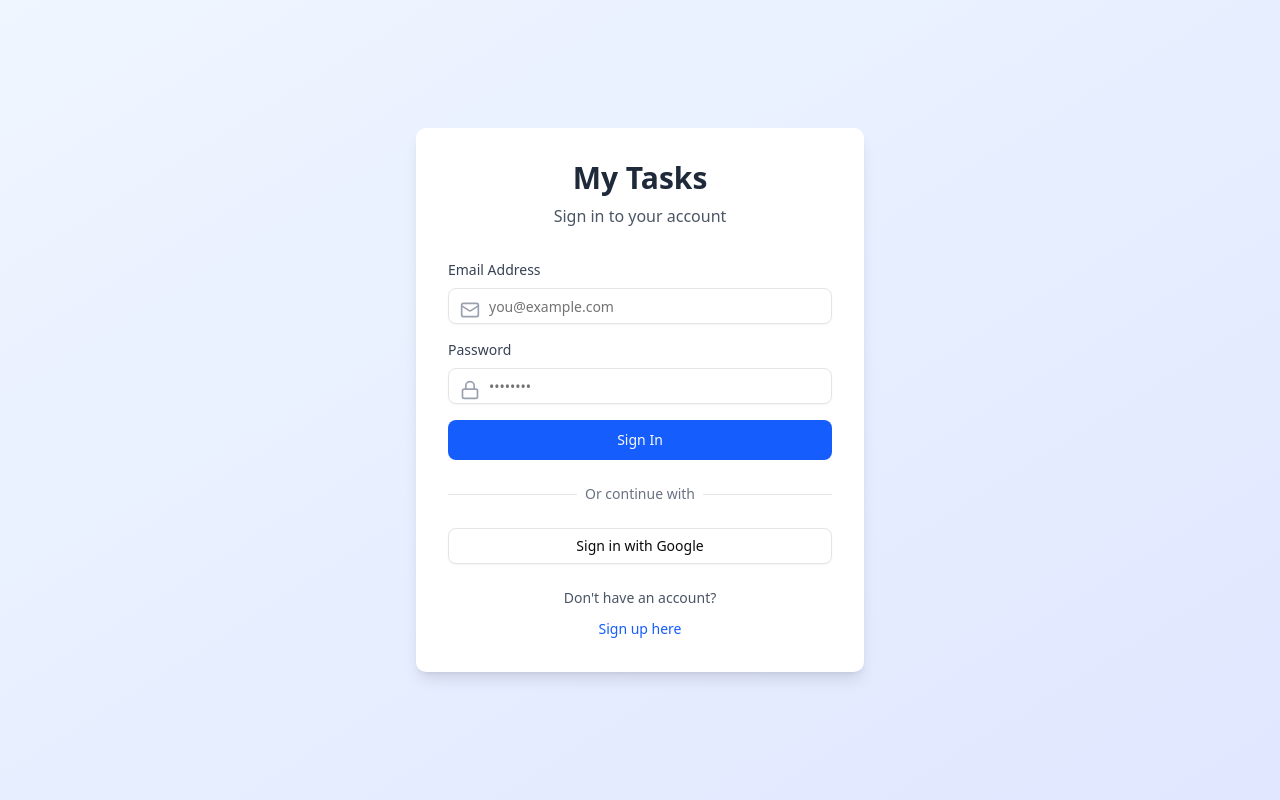
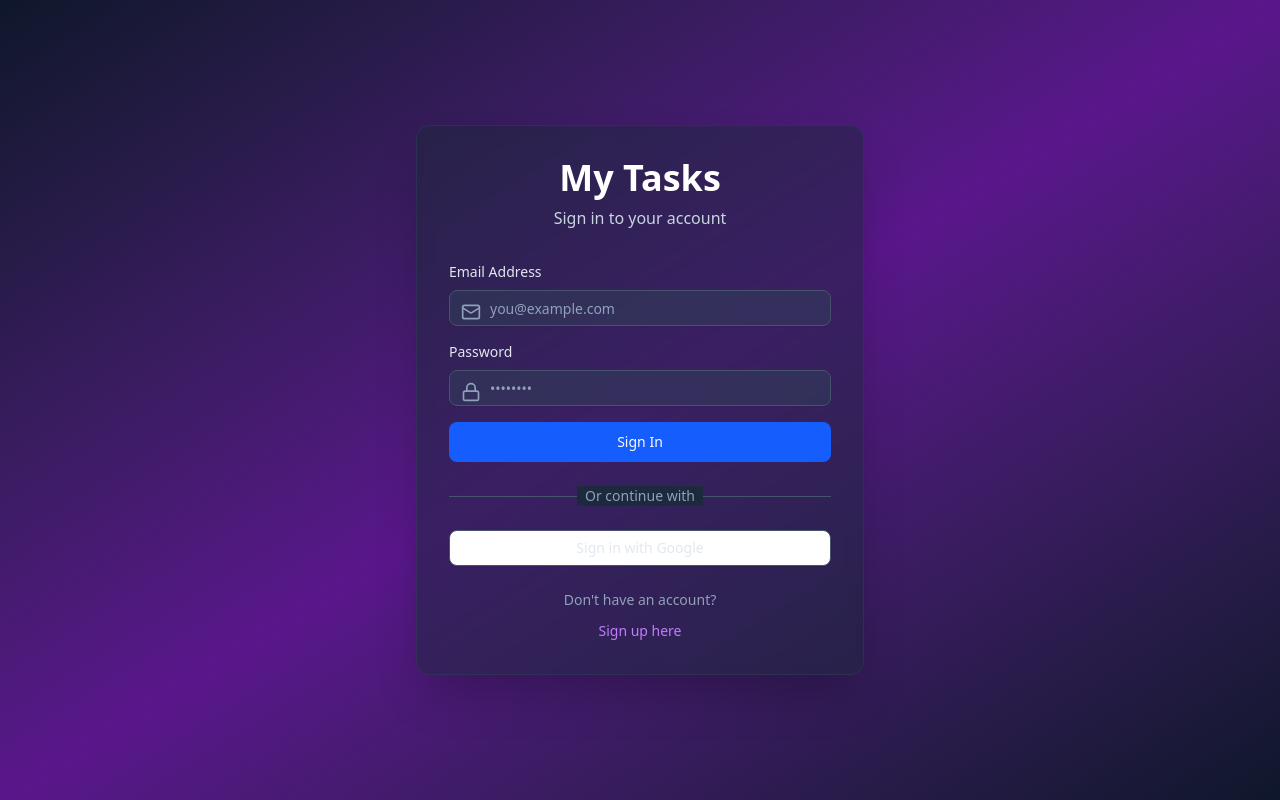
Before and after one commit to LunaDream74/todo_list, a Next.js app: page /login in a window 1280 px wide. Built offline with nearby package versions, Linux system fonts and the light colour scheme; no server answers.

Commit message:
UI login/signup changed

```diff
--- a/app/login/page.tsx
+++ b/app/login/page.tsx
@@ -78,19 +78,19 @@ export default function LoginPage() {
   };
 
   return (
-    <div className="min-h-screen bg-linear-to-br from-blue-50 to-indigo-100 flex items-center justify-center py-8 px-4">
-      <div className="bg-white rounded-lg shadow-lg p-8 w-full max-w-md">
+    <div className="min-h-screen bg-gradient-to-br from-slate-900 via-purple-900 to-slate-900 flex items-center justify-center py-8 px-4">
+      <div className="bg-slate-800/50 backdrop-blur-sm rounded-xl shadow-2xl border border-slate-700/50 p-8 w-full max-w-md">
         <div className="mb-8 text-center">
-          <h1 className="text-3xl font-bold text-gray-800 mb-2">
+          <h1 className="text-4xl font-bold text-white mb-2">
             My Tasks
           </h1>
-          <p className="text-gray-600">
+          <p className="text-slate-300">
             {isSignUp ? 'Create an account to get started' : 'Sign in to your account'}
           </p>
         </div>
 
         {error && (
-          <div className="mb-4 p-4 bg-red-50 border-2 border-red-200 rounded-lg text-red-600 text-sm">
+          <div className="mb-4 p-4 bg-red-900/20 border border-red-500/50 rounded-lg text-red-300 text-sm">
             {error}
           </div>
         )}
@@ -98,18 +98,18 @@ export default function LoginPage() {
         <form onSubmit={handleCredentialsSubmit} className="space-y-4 mb-6">
           {isSignUp && (
             <div>
-              <label className="block text-sm font-medium text-gray-700 mb-2">
+              <label className="block text-sm font-medium text-slate-200 mb-2">
                 Full Name
               </label>
               <div className="relative">
-                <User className="absolute left-3 top-3 w-5 h-5 text-gray-400" />
+                <User className="absolute left-3 top-3 w-5 h-5 text-slate-400" />
                 <Input
                   type="text"
                   name="name"
                   placeholder="John Doe"
                   value={formData.name}
                   onChange={handleInputChange}
-                  className="pl-10"
+                  className="pl-10 bg-slate-700/50 border-slate-600 text-white placeholder:text-slate-400"
                   disabled={isLoading}
                   required
                 />
@@ -118,18 +118,18 @@ export default function LoginPage() {
           )}
 
           <div>
-            <label className="block text-sm font-medium text-gray-700 mb-2">
+            <label className="block text-sm font-medium text-slate-200 mb-2">
               Email Address
             </label>
             <div className="relative">
-              <Mail className="absolute left-3 top-3 w-5 h-5 text-gray-400" />
+              <Mail className="absolute left-3 top-3 w-5 h-5 text-slate-400" />
               <Input
                 type="email"
                 name="email"
                 placeholder="you@example.com"
                 value={formData.email}
                 onChange={handleInputChange}
-                className="pl-10"
+                className="pl-10 bg-slate-700/50 border-slate-600 text-white placeholder:text-slate-400"
                 disabled={isLoading}
                 required
               />
@@ -137,18 +137,18 @@ export default function LoginPage() {
           </div>
 
           <div>
-            <label className="block text-sm font-medium text-gray-700 mb-2">
+            <label className="block text-sm font-medium text-slate-200 mb-2">
               Password
             </label>
             <div className="relative">
-              <Lock className="absolute left-3 top-3 w-5 h-5 text-gray-400" />
+              <Lock className="absolute left-3 top-3 w-5 h-5 text-slate-400" />
               <Input
                 type="password"
                 name="password"
                 placeholder="••••••••"
                 value={formData.password}
                 onChange={handleInputChange}
-                className="pl-10"
+                className="pl-10 bg-slate-700/50 border-slate-600 text-white placeholder:text-slate-400"
                 disabled={isLoading}
                 required
               />
@@ -168,17 +168,17 @@ export default function LoginPage() {
 
         <div className="relative mb-6">
           <div className="absolute inset-0 flex items-center">
-            <div className="w-full border-t border-gray-200"></div>
+            <div className="w-full border-t border-slate-600"></div>
           </div>
           <div className="relative flex justify-center text-sm">
-            <span className="px-2 bg-white text-gray-500">Or continue with</span>
+            <span className="px-2 bg-slate-800 text-slate-400">Or continue with</span>
           </div>
         </div>
 
         <Button
           type="button"
           variant="outline"
-          className="w-full mb-6"
+          className="w-full mb-6 border-slate-600 text-slate-200 hover:bg-slate-700/50"
           onClick={handleGoogleSignIn}
           disabled={isLoading}
         >
@@ -187,7 +187,7 @@ export default function LoginPage() {
         </Button>
 
         <div className="text-center">
-          <p className="text-sm text-gray-600 mb-2">
+          <p className="text-sm text-slate-400 mb-2">
             {isSignUp ? 'Already have an account?' : "Don't have an account?"}
           </p>
           <button
@@ -197,7 +197,7 @@ export default function LoginPage() {
               setError('');
               setFormData({ name: '', email: '', password: '' });
             }}
-            className="text-blue-600 hover:text-blue-700 font-medium text-sm"
+            className="text-purple-400 hover:text-purple-300 font-medium text-sm"
             disabled={isLoading}
           >
             {isSignUp ? 'Sign in here' : 'Sign up here'}
```
